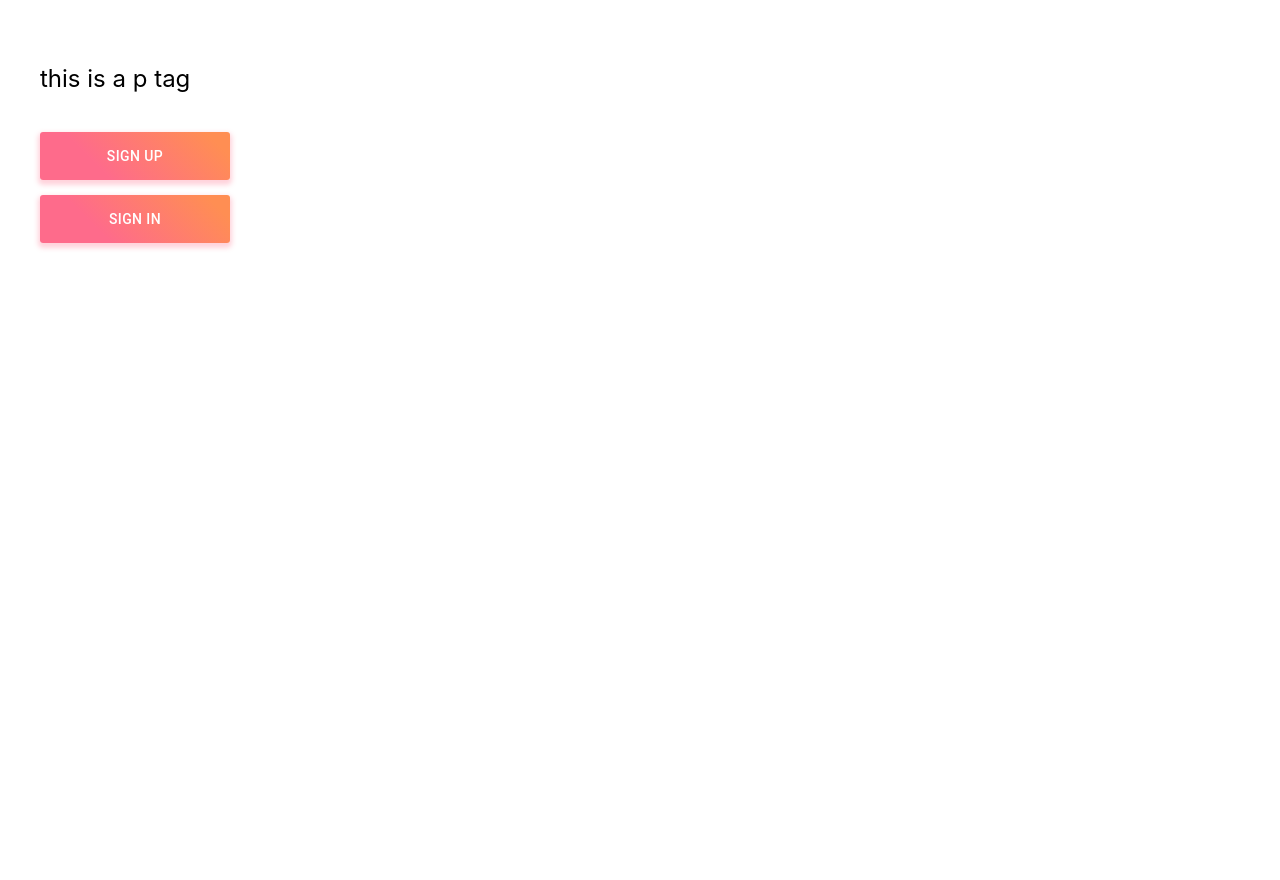
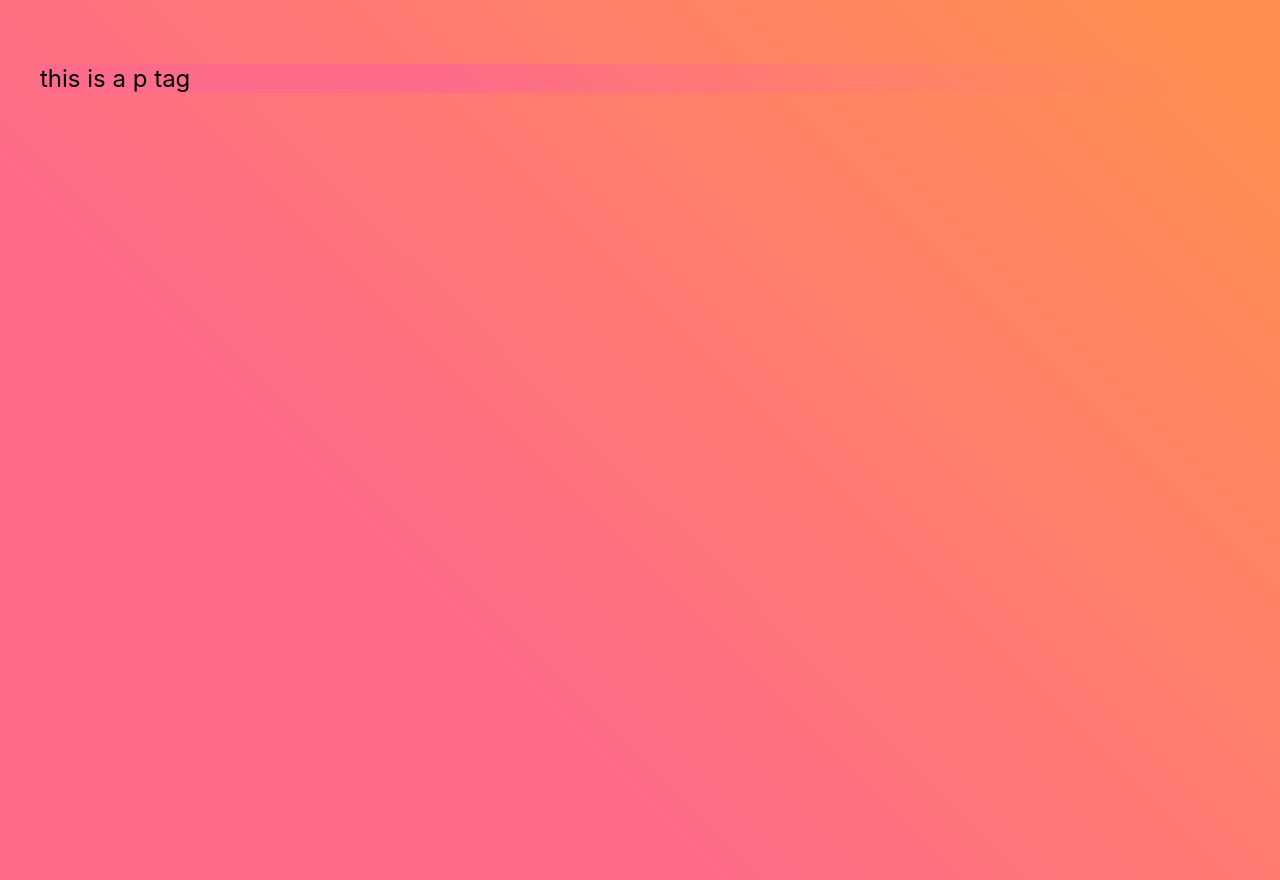
Before and after one commit to sarafotros/react-krm1, a React (Create React App) app: page / in a window 1280 px wide. Shown: the top 880 px of the page. Built offline with nearby package versions, Linux system fonts and the light colour scheme.

Commit message:
theme provider

```diff
--- a/src/components/BtnStyled.js
+++ b/src/components/BtnStyled.js
@@ -2,13 +2,13 @@ import React from 'react';
 import { styled } from '@material-ui/core/styles';
 import Button from '@material-ui/core/Button';
 
-const BtnStyled= styled(Button)({
+const BtnStyled = styled(({ btnSize, ...others }) => <Button {...others}/>)({
 	background: 'linear-gradient(45deg, #FE6B8B 30%, #FF8E53 90%)',
 	border: 0,
 	borderRadius: 3,
 	boxShadow: '0 3px 5px 2px rgba(255, 105, 135, .3)',
 	color: 'white',
-    height: 48,
+    height: props => props.btnSize === 'sm' ? 30: 48,
     width: '190px',
     padding: '0 30px',
     marginTop: '15px'
--- a/src/index.js
+++ b/src/index.js
@@ -7,12 +7,12 @@ import * as serviceWorker from './serviceWorker';
 import Home from "./screens/Home";
 import MyStyles from './screens/MtStyles';
 import HOC from './screens/HOCstyles'
-
+import Index from './screens/index'
 
 ReactDOM.render(
   <React.StrictMode>
     {/* <Home /> */}
-    <MyStyles/>
+    <Index/>
     {/* <HOC/> */}
   </React.StrictMode>,
   document.getElementById('root')
--- a/src/screens/MtStyles.js
+++ b/src/screens/MtStyles.js
@@ -1,31 +1,32 @@
 import React from 'react'
-import { makeStyles } from '@material-ui/core/styles';
+import { makeStyles, useTheme } from '@material-ui/core/styles';
 import BtnStyled from '../components/BtnStyled'
 
-const useStyles = makeStyles({
-	root: {
+const useStyles = makeStyles( theme =>({
+  root: {
         width: '100%',
         height: '100vh',
         padding: '40px',
-        backgroundColor:  props =>props.backgroundColor,
+        background:  theme.background,
         display: 'flex',
         flexDirection: 'column',
         "& p": {
            fontSize: 24
         }
 
-	},
-});
+   },
+}));
 
 
 export default function MtStyles() {
-        const props = { backgroundColor: 'rgba(152,251,152 ,1)'}
-    const classes = useStyles()
+        const props = { status: 1 }
+        const classes = useStyles(props)
+        const theme = useTheme()
     return (
-            <div className={classes.root}>
-                <p>this is a p tag</p>
-                <BtnStyled>Sign Up</BtnStyled>
-                <BtnStyled>Sign In</BtnStyled>
+        <div className={classes.root}>
+                <p style={{background: theme.background}}>this is a p tag</p>
+                {/* <BtnStyled btnSize='sm'>Sign Up</BtnStyled>
+                <BtnStyled>Sign In</BtnStyled> */}
         </div>
 );
 }
--- /dev/null
+++ b/src/screens/index.js
@@ -0,0 +1,12 @@
+import React from 'react';
+import theme from '../themes/Theme';
+import { ThemeProvider } from '@material-ui/core/styles';
+import MtStyles from '../screens/MtStyles'
+
+export default function index() {
+    return (
+        <ThemeProvider theme={theme}>
+            <MtStyles/>
+       </ThemeProvider>
+    )
+}
--- /dev/null
+++ b/src/themes/Theme.js
@@ -0,0 +1,5 @@
+const theme = {
+    background: 'linear-gradient(45deg, #FE6B8B 30%, #FF8E53 90%)',
+};
+
+export default theme;
```
